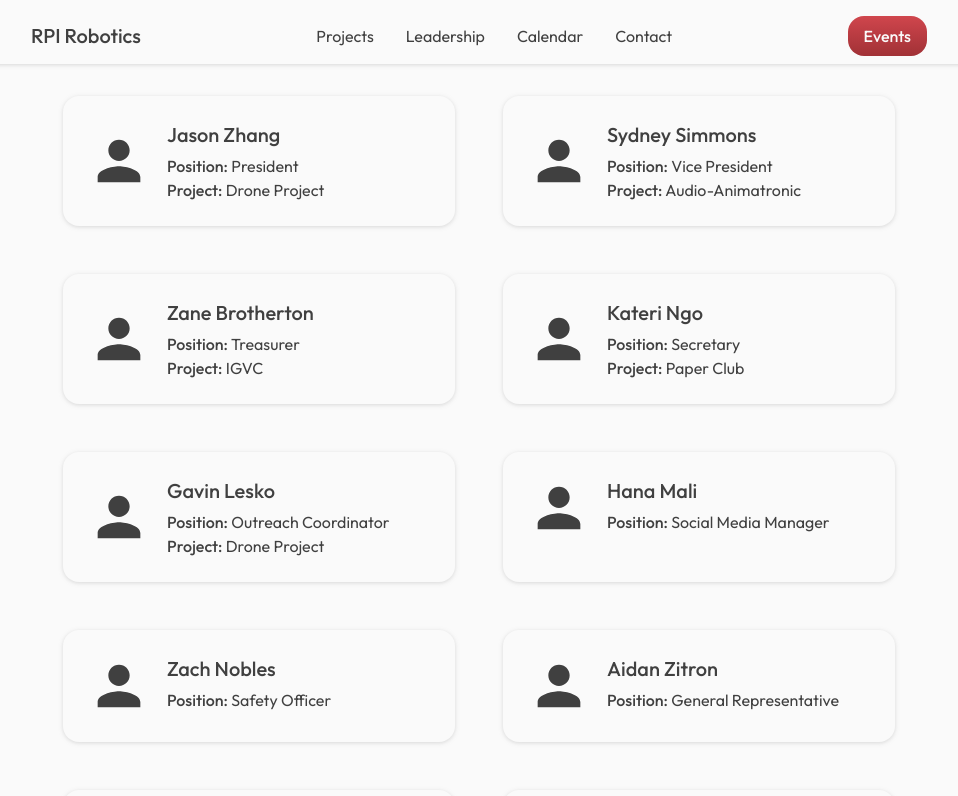
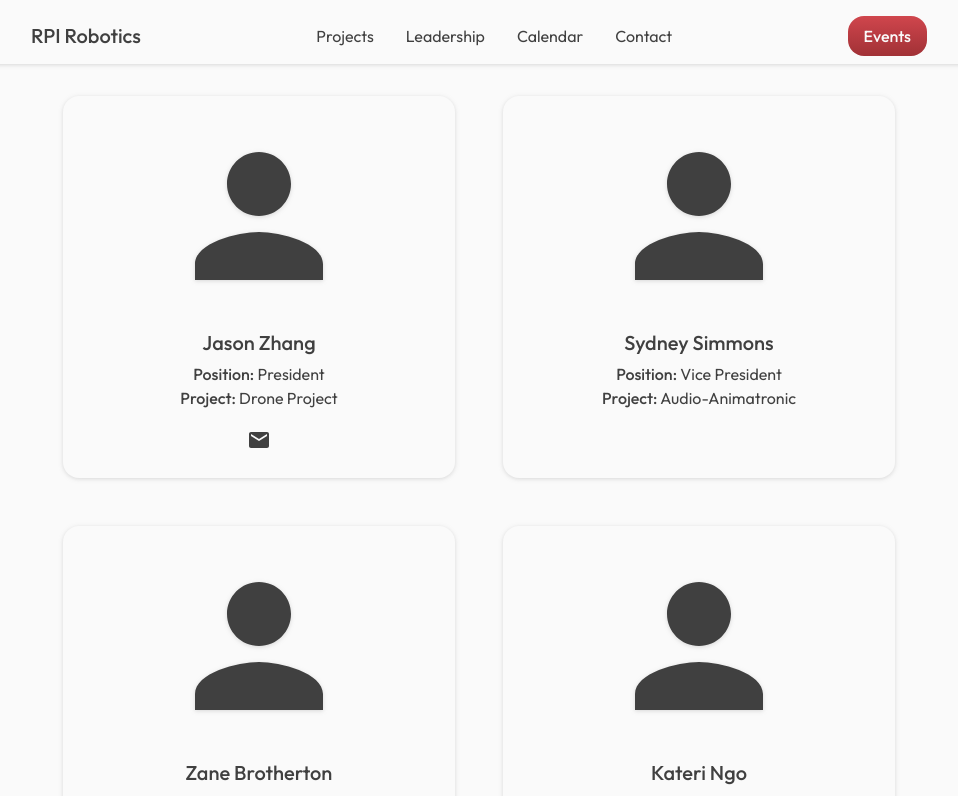
Before and after one commit to haydenheroux/rpi-robotics-website, a React (Vite) app: page /leadership in a window 1280 px wide. Shown: the top 796 px of the page, without its empty margins (161-1119 px from the left). Built offline with nearby package versions, Linux system fonts and the light colour scheme.

Commit message:
Large person cards.

```diff
--- a/src/Leadership.tsx
+++ b/src/Leadership.tsx
@@ -5,6 +5,7 @@ function Leadership() {
     <div className="grid grid-cols-1 md:grid-cols-2 gap-12">
       <PersonCard
         name="Jason Zhang"
+        email="email"
         position="President"
         projects={["Drone Project"]}
       />
--- a/src/components/PersonCard.tsx
+++ b/src/components/PersonCard.tsx
@@ -8,8 +8,6 @@ import BottomToast from "./BottomToast";
 function PersonCard({ name, email, discord, position, projects }: Person) {
   const [showCopied, setShowCopied] = useState<boolean>(false);
 
-  const hasSocials = email || discord;
-
   const copy = async (text: string) => {
     await navigator.clipboard.writeText(text);
     setShowCopied(true);
@@ -18,36 +16,11 @@ function PersonCard({ name, email, discord, position, projects }: Person) {
   return (
     <>
       <Card>
-        <div className="flex flex-row gap-4">
-          <div className="flex flex-col items-center justify-center">
-            <div className="min-w-16 min-h-16 flex items-center justify-center">
-              <MdPerson
-                size={hasSocials ? 48 : 64}
-                className="text-neutral-700"
-              />
-            </div>
-            <div className="grid grid-cols-2 gap-1">
-              {email && (
-                <a
-                  className="link-hover p-0.5 text-neutral-700"
-                  href={`mailto:${email}`}
-                  title={`mailto:${email}`}
-                >
-                  <MdEmail size={16} />
-                </a>
-              )}
-              {discord && (
-                <a
-                  className="link-hover p-0.5 text-neutral-700"
-                  title={discord}
-                  onClick={() => copy(discord)}
-                >
-                  <FaDiscord size={16} />
-                </a>
-              )}
-            </div>
+        <div className="flex flex-col gap-4">
+          <div className="w-48 h-48 flex items-center justify-center rounded-2xl mx-auto drop-shadow-sm/25 drop-shadow-neutral-500">
+            <MdPerson size={192} className="text-neutral-700" />
           </div>
-          <div>
+          <div className="mx-auto text-center">
             <h2 className="type-title text-neutral-700 mb-1">{name}</h2>
             {position && (
               <p className="type-large text-neutral-700">
@@ -63,6 +36,26 @@ function PersonCard({ name, email, discord, position, projects }: Person) {
               </p>
             )}
           </div>
+          <div className="mx-auto flex gap-1">
+            {email && (
+              <a
+                className="link-hover p-0.5 text-neutral-700"
+                href={`mailto:${email}`}
+                title={`mailto:${email}`}
+              >
+                <MdEmail size={24} />
+              </a>
+            )}
+            {discord && (
+              <a
+                className="link-hover p-0.5 text-neutral-700"
+                title={discord}
+                onClick={() => copy(discord)}
+              >
+                <FaDiscord size={24} />
+              </a>
+            )}
+          </div>
         </div>
       </Card>
       <BottomToast
```
